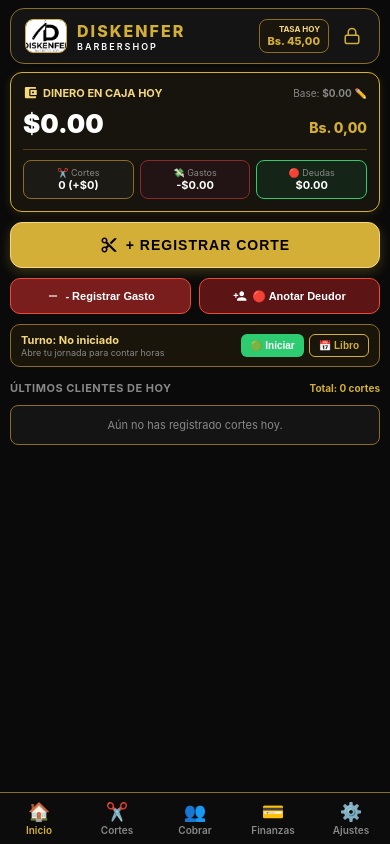
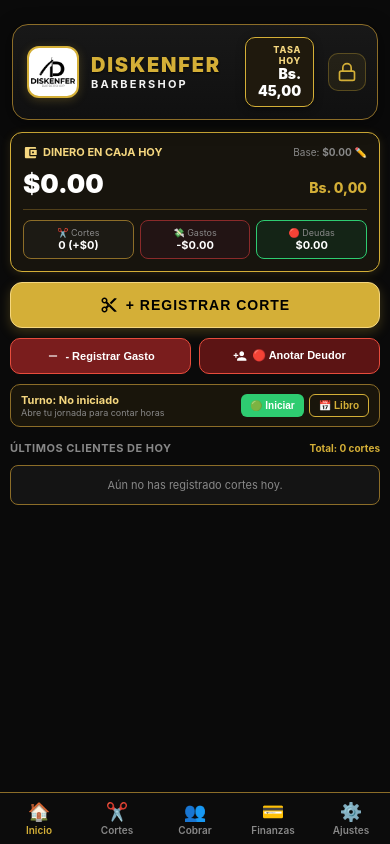
Before and after one commit to antoniogonzalezochoa789-tech/diskenfer-barbershop, a plain HTML site: page index.html in a window 390 px wide. Drawn offline with Linux system fonts and the light colour scheme.

Commit message:
Make header larger with iPhone safe area top padding

```diff
--- a/index.html
+++ b/index.html
@@ -58,7 +58,8 @@
       flex-direction: column;
       position: relative;
       background-color: var(--bg);
-      padding-bottom: 75px;
+      padding-top: max(16px, env(safe-area-inset-top));
+      padding-bottom: max(75px, calc(75px + env(safe-area-inset-bottom)));
     }
 
     /* Marca de agua sutil */
@@ -75,79 +76,102 @@
       object-fit: contain;
     }
 
-    /* Cabecera */
+    /* Cabecera Principal */
     .header {
       display: flex;
       align-items: center;
-      gap: 10px;
-      padding: 10px 14px;
-      background: #141414;
+      gap: 12px;
+      padding: 12px 14px;
+      background: linear-gradient(180deg, #181818 0%, #101010 100%);
       border: 1.5px solid var(--gold-border);
-      border-radius: 14px;
-      margin: 8px 10px;
-      z-index: 1;
+      border-radius: 16px;
+      margin: 8px 12px 12px 12px;
+      box-shadow: 0 4px 18px rgba(0, 0, 0, 0.5);
+      z-index: 10;
     }
 
     .header-logo {
-      width: 42px;
-      height: 34px;
-      border-radius: 8px;
+      width: 52px;
+      height: 52px;
+      border-radius: 12px;
+      border: 2px solid var(--gold);
+      object-fit: contain;
+      background: #FFFFFF;
+      padding: 2px;
+      box-shadow: 0 2px 10px rgba(212, 175, 55, 0.25);
+    }
+
+    .header-titles {
+      display: flex;
+      flex-direction: column;
+      justify-content: center;
+      gap: 2px;
+    }
+
+    .header-title {
+      font-size: 20px;
+      font-weight: 900;
+      color: var(--gold);
+      letter-spacing: 1.8px;
+      line-height: 1.1;
+      text-shadow: 0 1px 2px rgba(0,0,0,0.8);
+    }
+
+    .header-sub {
+      font-size: 11px;
+      font-weight: 700;
+      color: #FFFFFF;
+      letter-spacing: 2.2px;
+      line-height: 1.1;
+      opacity: 0.95;
+    }
+
+    .header-spacer { flex: 1; }
+
+    .header-tasa {
+      background: #1F190D;
       border: 1.5px solid var(--gold);
-      object-fit: cover;
-      background: #1E190E;
-    }
-
-    .header-titles {
-      display: flex;
-      flex-direction: column;
-    }
-
-    .header-title {
-      font-size: 16px;
-      font-weight: 800;
-      color: var(--gold);
-      letter-spacing: 2px;
-    }
-
-    .header-sub {
-      font-size: 9px;
-      font-weight: 600;
-      color: #FFF;
-      letter-spacing: 2px;
-    }
-
-    .header-spacer { flex: 1; }
-
-    .header-tasa {
-      background: #1A160E;
-      border: 1px solid var(--gold-border);
-      padding: 4px 8px;
-      border-radius: 8px;
+      padding: 6px 12px;
+      border-radius: 10px;
       cursor: pointer;
       text-align: right;
+      display: flex;
+      flex-direction: column;
+      justify-content: center;
+      box-shadow: 0 2px 8px rgba(0, 0, 0, 0.4);
+      transition: transform 0.15s ease, background 0.15s ease;
+    }
+
+    .header-tasa:active {
+      transform: scale(0.96);
+      background: #2D2311;
     }
 
     .header-tasa-lbl {
-      font-size: 8px;
+      font-size: 9px;
       color: var(--gold-light);
-      font-weight: bold;
+      font-weight: 800;
+      letter-spacing: 0.8px;
     }
 
     .header-tasa-val {
-      font-size: 11px;
-      font-weight: 800;
-      color: var(--gold);
+      font-size: 14px;
+      font-weight: 900;
+      color: #FFFFFF;
+      line-height: 1.2;
     }
 
     .btn-icon {
-      background: none;
-      border: none;
+      background: rgba(212, 175, 55, 0.08);
+      border: 1px solid rgba(212, 175, 55, 0.3);
+      border-radius: 10px;
       color: var(--gold);
       cursor: pointer;
       display: flex;
       align-items: center;
       justify-content: center;
-      padding: 4px;
+      padding: 8px;
+      margin-left: 2px;
     }
 
     /* Vistas / Contenido */
@@ -697,7 +721,7 @@
         <div class="header-tasa-val" id="top-tasa-display">Bs. 45.00</div>
       </div>
       <button class="btn-icon" onclick="bloquearApp()" title="Bloquear App">
-        <svg width="18" height="18" viewBox="0 0 24 24" fill="none" stroke="currentColor" stroke-width="2"><rect x="3" y="11" width="18" height="11" rx="2" ry="2"></rect><path d="M7 11V7a5 5 0 0 1 10 0v4"></path></svg>
+        <svg width="20" height="20" viewBox="0 0 24 24" fill="none" stroke="currentColor" stroke-width="2"><rect x="3" y="11" width="18" height="11" rx="2" ry="2"></rect><path d="M7 11V7a5 5 0 0 1 10 0v4"></path></svg>
       </button>
     </header>
 
--- a/sw.js
+++ b/sw.js
@@ -1,4 +1,4 @@
-const CACHE_NAME = 'diskenfer-barbershop-v3';
+const CACHE_NAME = 'diskenfer-barbershop-v4';
 const ASSETS_TO_CACHE = [
   './',
   './index.html',
```
